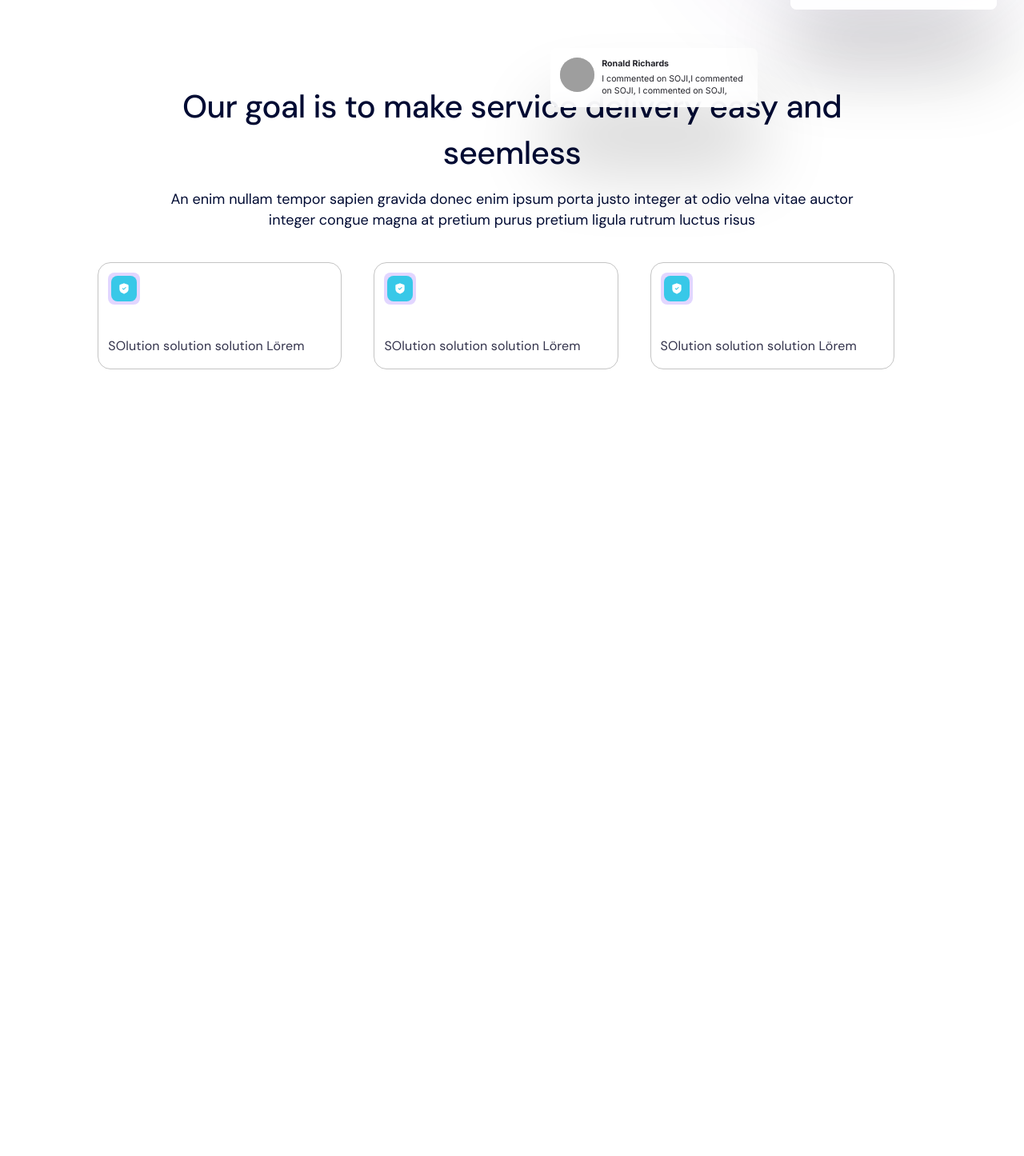
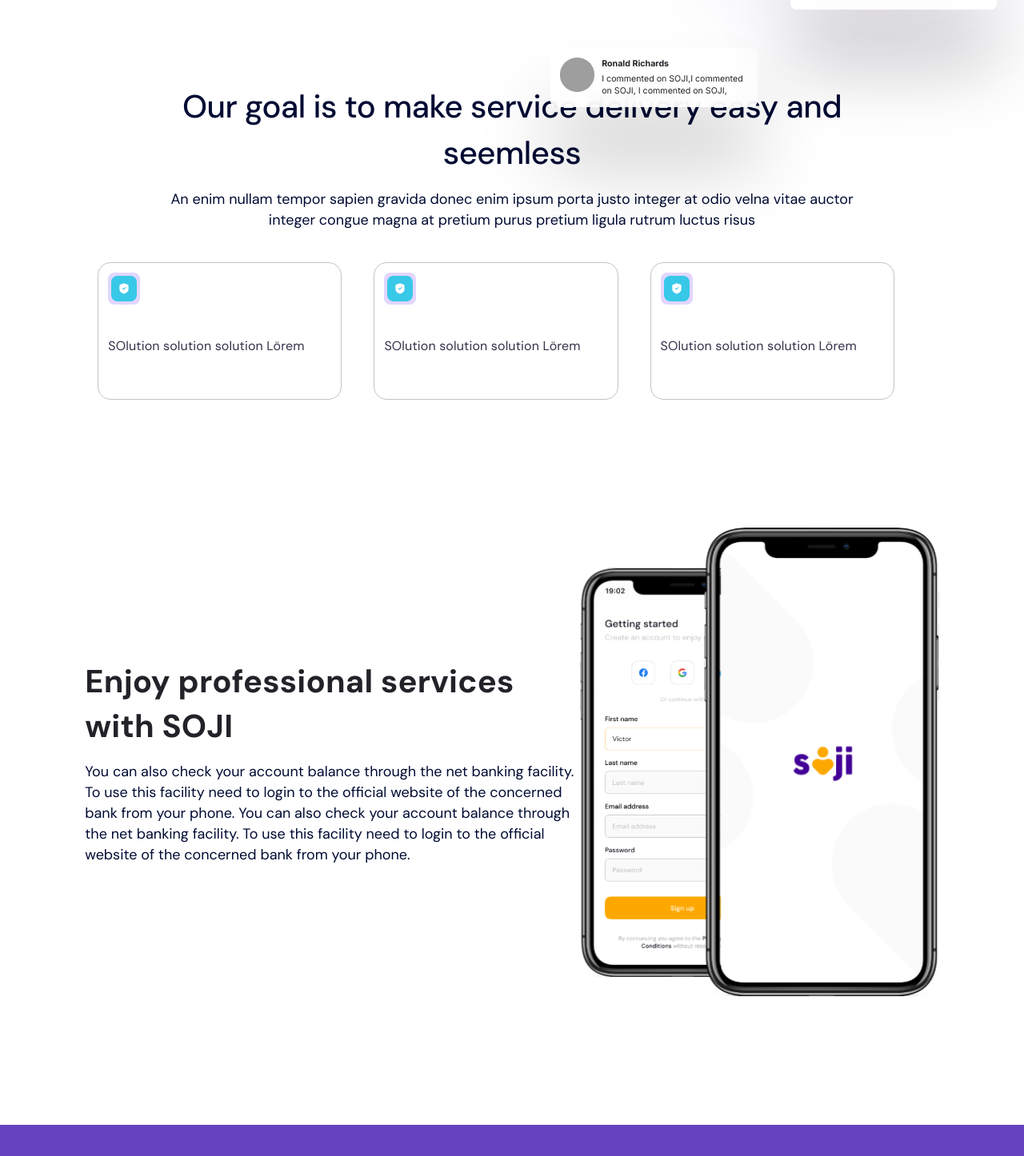
Before and after one commit to Soji-Apps/soji-landing-website, a React (Create React App) app: page / in a window 1280 px wide. Shown: the part 816-2262 px from the top of the page at 80% size. Before the commit the page ends 1438 px from the top, so only its background shows below. Built offline with nearby package versions, Linux system fonts and the light colour scheme; grey boxes are pictures that could not be loaded.

Commit message:
add about and fix styles

```diff
--- a/src/components/card/goal.tsx
+++ b/src/components/card/goal.tsx
@@ -24,6 +24,7 @@ const Card = styled.div`
   box-sizing: border-box;
   border-radius: 16px;
   display: flex;
+  height: 172px;
   padding: 12px;
   :nth-child(2) {
     margin: 0 40px;
@@ -31,7 +32,10 @@ const Card = styled.div`
   width: calc(33.33% - 40px);
   @media (max-width: 1000px) {
     width: calc(45% - 16px);
-    margin: 0px;
+    margin: 0px 0px 40px;
+    :nth-child(2) {
+      margin: 0 0 0 40px;
+    }
   }
   @media (max-width: 730px) {
     width: 100%;
--- a/src/pages/landingPage/index.tsx
+++ b/src/pages/landingPage/index.tsx
@@ -1,7 +1,12 @@
 import {
+  AboutContainer,
+  AboutContent,
+  AboutImage,
+  AboutTitle,
   BackgroudCirlce,
   BackgroudCirlce2,
   CardContainer,
+  Column,
   Container,
   CustomReviewCard,
   GoalsContainer,
@@ -15,12 +20,14 @@ import {
   HeaderSubTitle,
   HeaderTitle,
   Logo,
-  Section
+  Section,
+  UserSideContainer
 } from './style';
 import logo from '../../assets/soji_logo.svg';
 import headerImage from '../../assets/header_image.svg';
 import app_store from '../../assets/app_store.svg';
 import play_store from '../../assets/play_store.svg';
+import splash from '../../assets/splash.svg';
 import { StoreButton } from '../../components/button';
 import { GoalCard } from '../../components/card';
 import { useLayoutEffect, useRef } from 'react';
@@ -117,6 +124,25 @@ export const LandingPage = () => {
           </CardContainer>
         </GoalsContainer>
       </Section>
+      <Section>
+        <AboutContainer className="reveal">
+          <Column>
+            <AboutTitle>Enjoy professional services with SOJI</AboutTitle>
+            <AboutContent>
+              You can also check your account balance through the net banking
+              facility. To use this facility need to login to the official
+              website of the concerned bank from your phone. You can also check
+              your account balance through the net banking facility. To use this
+              facility need to login to the official website of the concerned
+              bank from your phone.
+            </AboutContent>
+          </Column>
+          <AboutImage alt="" src={splash} />
+        </AboutContainer>
+      </Section>
+      <Section>
+        <UserSideContainer></UserSideContainer>
+      </Section>
     </Container>
   );
 };
--- a/src/pages/landingPage/style.tsx
+++ b/src/pages/landingPage/style.tsx
@@ -111,13 +111,6 @@ export const GoalsContainer = styled.div`
   display: flex;
   flex-direction: column;
   margin: 160px 8.3%;
-  transform: translateY(100px);
-  opacity: 0;
-  transition: all 1s ease;
-  :active {
-    transform: translateY(0px);
-    opacity: 1;
-  }
 `;
 export const GoalTitle = styled.h2`
   font-weight: 500;
@@ -129,6 +122,7 @@ export const GoalTitle = styled.h2`
   text-align: center;
   @media (max-width: 730px) {
     margin: 0;
+    text-align: left;
   }
   @media (max-width: 500px) {
     font-size: ${pxToRem(30)};
@@ -144,10 +138,61 @@ export const GoalSubTitle = styled.p`
   color: #000b33;
   @media (max-width: 730px) {
     margin: 16px 0px 40px 0px;
+    text-align: left;
   }
 `;
 export const CardContainer = styled.div`
   display: flex;
   margin: 0 16px;
   flex-wrap: wrap;
+  @media (max-width: 1000px) {
+    justify-content: space-between;
+  }
 `;
+
+export const AboutContainer = styled.div`
+  display: flex;
+  margin: 0px 8.3% 160px 8.3%;
+  align-items: center;
+  justify-content: space-between;
+  @media (max-width: 768px) {
+    flex-direction: column;
+  }
+`;
+export const AboutTitle = styled.h2`
+  font-weight: 700;
+  font-size: ${pxToRem(40)};
+  line-height: ${pxToRem(56)};
+  letter-spacing: ${pxToRem(0.2)};
+  color: ${colors.newBlack};
+  text-align: left;
+  @media (max-width: 500px) {
+    font-size: ${pxToRem(30)};
+    line-height: ${pxToRem(30 * 1.5)};
+  }
+`;
+export const AboutContent = styled(GoalSubTitle)`
+  margin: 16px 0 0;
+  text-align: left;
+`;
+export const Column = styled.div`
+  display: flex;
+  flex-direction: column;
+`;
+
+export const AboutImage = styled.img`
+  width: 100%;
+  height: auto;
+  max-height: 587px;
+  @media (max-width: 990px) {
+    max-height: 500px;
+  }
+  @media (max-width: 768px) {
+    margin-top: 40px;
+  }
+`;
+
+export const UserSideContainer = styled.div`
+  background-color: #6542c0;
+  min-height: 600px;
+`;
```
Also changed, not shown: src/assets/splash.svg (added).
